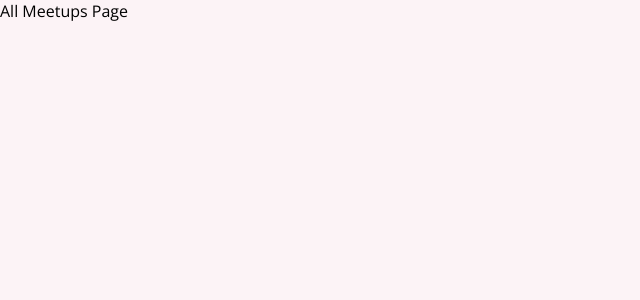
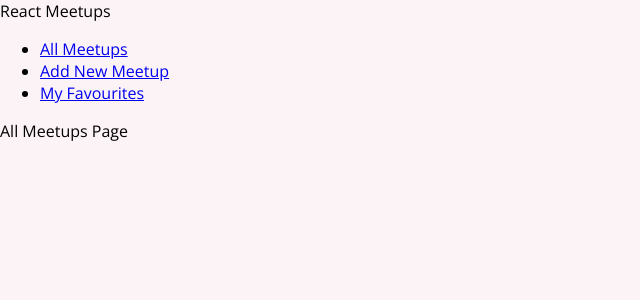
Before and after one commit to editakeskic/react-meetup-app, a React (Create React App) app: page / in a window 1280 px wide. Shown: the top 300 px of the page, without its empty margins (0-640 px from the left). Built offline with nearby package versions, Linux system fonts and the light colour scheme.

Commit message:
Added MainNavigation component

```diff
--- a/src/App.js
+++ b/src/App.js
@@ -3,10 +3,12 @@ import { Route, Switch } from "react-router-dom";
 import AllMeetupsPage from "./pages/AllMeetups";
 import NewMeetupPage from "./pages/NewMeetup";
 import FavouritesPage from "./pages/Favourites";
+import MainNavigation from './components/layout/MainNavigation';
 
 function App() {
   return (
     <div>
+      <MainNavigation />
       <Switch>
         <Route path="/" exact>
           <AllMeetupsPage />
@@ -14,7 +16,7 @@ function App() {
         <Route path="/new-meetup">
           <NewMeetupPage />
         </Route>
-        <Route path="Favourites">
+        <Route path="/favourites">
           <FavouritesPage />
         </Route>
       </Switch>
```
